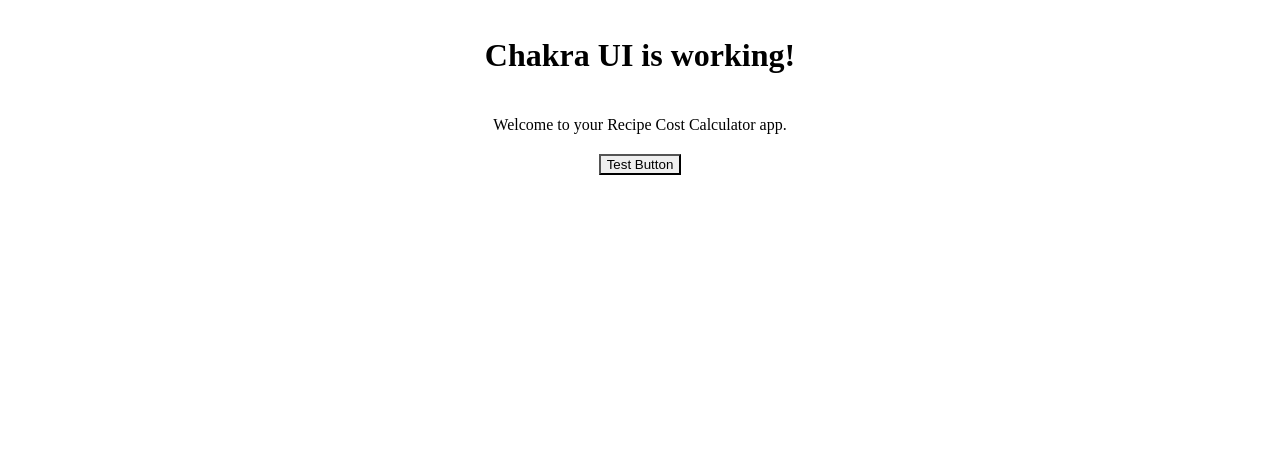
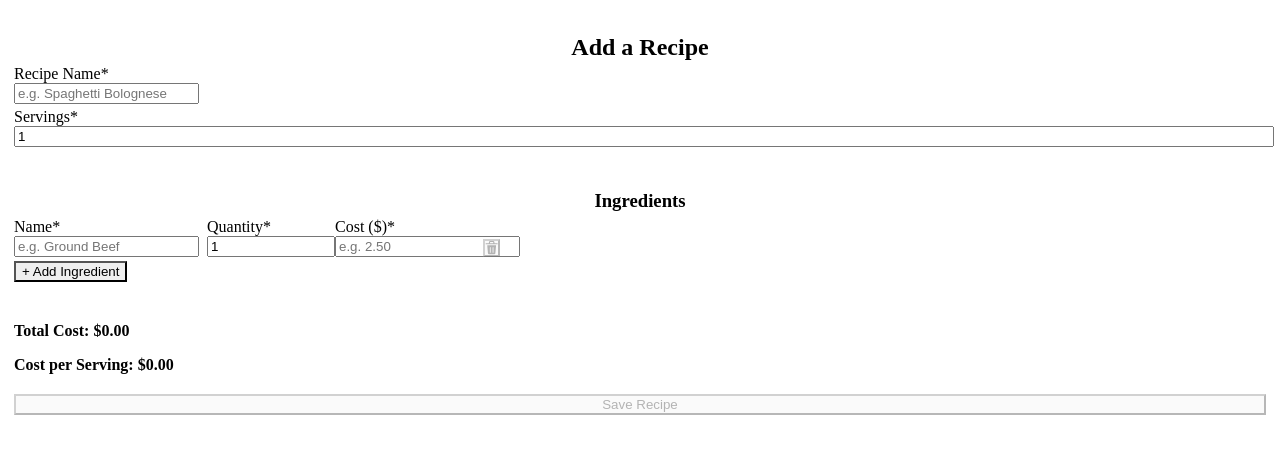
Before and after one commit to Hermit-commits-code/recipe-cost-calculator, a React (Vite) app: page / in a window 1280 px wide. Shown: the top 454 px of the page. Built offline with nearby package versions, Linux system fonts and the light colour scheme; the HTML template or start-up script is replaced by a standard one.

Commit message:
feat: enable recipe saving to localStorage (v0.1.0)

```diff
--- a/package.json
+++ b/package.json
@@ -1,7 +1,7 @@
 {
   "name": "recipe-cost-calculator",
   "private": true,
-  "version": "0.0.0",
+  "version": "0.1.0",
   "type": "module",
   "scripts": {
     "dev": "vite",
--- a/src/App.tsx
+++ b/src/App.tsx
@@ -1,23 +1,7 @@
-import { Box, Heading, Text, Button, Stack } from "@chakra-ui/react";
+import RecipeEntry from "./components/recipe/RecipeEntry";
 
 function App() {
-  return (
-    <Box
-      bg="blue.200"
-      textAlign="center"
-      p={8}
-      borderRadius="md"
-      boxShadow="md"
-    >
-      <Stack spacing={4} align="center">
-        <Heading as="h1" size="xl" color="blue.900">
-          Chakra UI is working!
-        </Heading>
-        <Text fontSize="lg">Welcome to your Recipe Cost Calculator app.</Text>
-        <Button colorScheme="blue">Test Button</Button>
-      </Stack>
-    </Box>
-  );
+  return <RecipeEntry />;
 }
 
 export default App;
--- a/src/components/recipe/RecipeEntry.tsx
+++ b/src/components/recipe/RecipeEntry.tsx
@@ -19,19 +19,20 @@
 type Ingredient = {
   name: string;
   quantity: number;
-  cost: number;
+  cost: string; // keep as string for input
 };
 
 export default function RecipeEntry() {
   const [recipeName, setRecipeName] = useState("");
   const [servings, setServings] = useState(1);
   const [ingredients, setIngredients] = useState<Ingredient[]>([
-    { name: "", quantity: 1, cost: 0 },
+    { name: "", quantity: 1, cost: "" },
   ]);
 
   // Calculate total cost and cost per serving
   const totalCost = ingredients.reduce(
-    (sum, ing) => sum + (isNaN(ing.cost) ? 0 : ing.cost),
+    (sum, ing) =>
+      sum + (isNaN(parseFloat(ing.cost)) ? 0 : parseFloat(ing.cost)),
     0
   );
   const costPerServing = servings > 0 ? totalCost / servings : 0;
@@ -43,16 +44,23 @@
     value: string | number
   ) => {
     setIngredients((prev) =>
-      prev.map((ing, i) =>
-        i === idx
-          ? { ...ing, [field]: field === "name" ? value : Number(value) }
-          : ing
-      )
+      prev.map((ing, i) => {
+        if (i !== idx) return ing;
+        if (field === "cost") {
+          return { ...ing, cost: String(value) };
+        } else if (field === "quantity") {
+          return { ...ing, quantity: Number(value) };
+        } else if (field === "name") {
+          return { ...ing, name: String(value) };
+        } else {
+          return ing;
+        }
+      })
     );
   };
 
   const addIngredient = () => {
-    setIngredients((prev) => [...prev, { name: "", quantity: 1, cost: 0 }]);
+    setIngredients((prev) => [...prev, { name: "", quantity: 1, cost: "" }]);
   };
 
   const removeIngredient = (idx: number) => {
@@ -64,8 +72,42 @@
     recipeName.trim() !== "" &&
     servings > 0 &&
     ingredients.every(
-      (ing) => ing.name.trim() !== "" && ing.quantity > 0 && ing.cost >= 0
+      (ing) =>
+        ing.name.trim() !== "" &&
+        ing.quantity > 0 &&
+        ing.cost !== "" &&
+        !isNaN(parseFloat(ing.cost)) &&
+        parseFloat(ing.cost) >= 0
     );
+
+  // Save recipe to localStorage
+  const handleSubmit = (e: React.FormEvent) => {
+    e.preventDefault();
+    if (!isFormValid) return;
+    const newRecipe = {
+      name: recipeName,
+      servings,
+      ingredients,
+      totalCost,
+      costPerServing,
+      createdAt: Date.now(),
+    };
+    // Get existing recipes
+    const existing = localStorage.getItem("recipes");
+    let recipes = [];
+    try {
+      recipes = existing ? JSON.parse(existing) : [];
+    } catch {
+      recipes = [];
+    }
+    recipes.push(newRecipe);
+    localStorage.setItem("recipes", JSON.stringify(recipes));
+    // Optionally, clear form after save
+    setRecipeName("");
+    setServings(1);
+    setIngredients([{ name: "", quantity: 1, cost: "" }]);
+    // Optionally, show a success message (not implemented yet)
+  };
 
   return (
     <Box
@@ -80,7 +122,7 @@
       <Heading as="h2" size="lg" mb={4} textAlign="center">
         Add a Recipe
       </Heading>
-      <form>
+      <form onSubmit={handleSubmit}>
         <Stack spacing={4}>
           <FormControl isRequired>
             <FormLabel>Recipe Name</FormLabel>
@@ -130,14 +172,17 @@
               </FormControl>
               <FormControl isRequired w="140px">
                 <FormLabel>Cost ($)</FormLabel>
-                <NumberInput
-                  min={0}
-                  precision={2}
+                <Input
+                  type="number"
+                  min="0"
+                  step="0.01"
+                  inputMode="decimal"
                   value={ing.cost}
-                  onChange={(_, n) => handleIngredientChange(idx, "cost", n)}
-                >
-                  <NumberInputField />
-                </NumberInput>
+                  onChange={(e) =>
+                    handleIngredientChange(idx, "cost", e.target.value)
+                  }
+                  placeholder="e.g. 2.50"
+                />
               </FormControl>
               <IconButton
                 aria-label="Remove ingredient"
```
Also changed, not shown: 1 other file (tests, documents, lock files or other folders).
